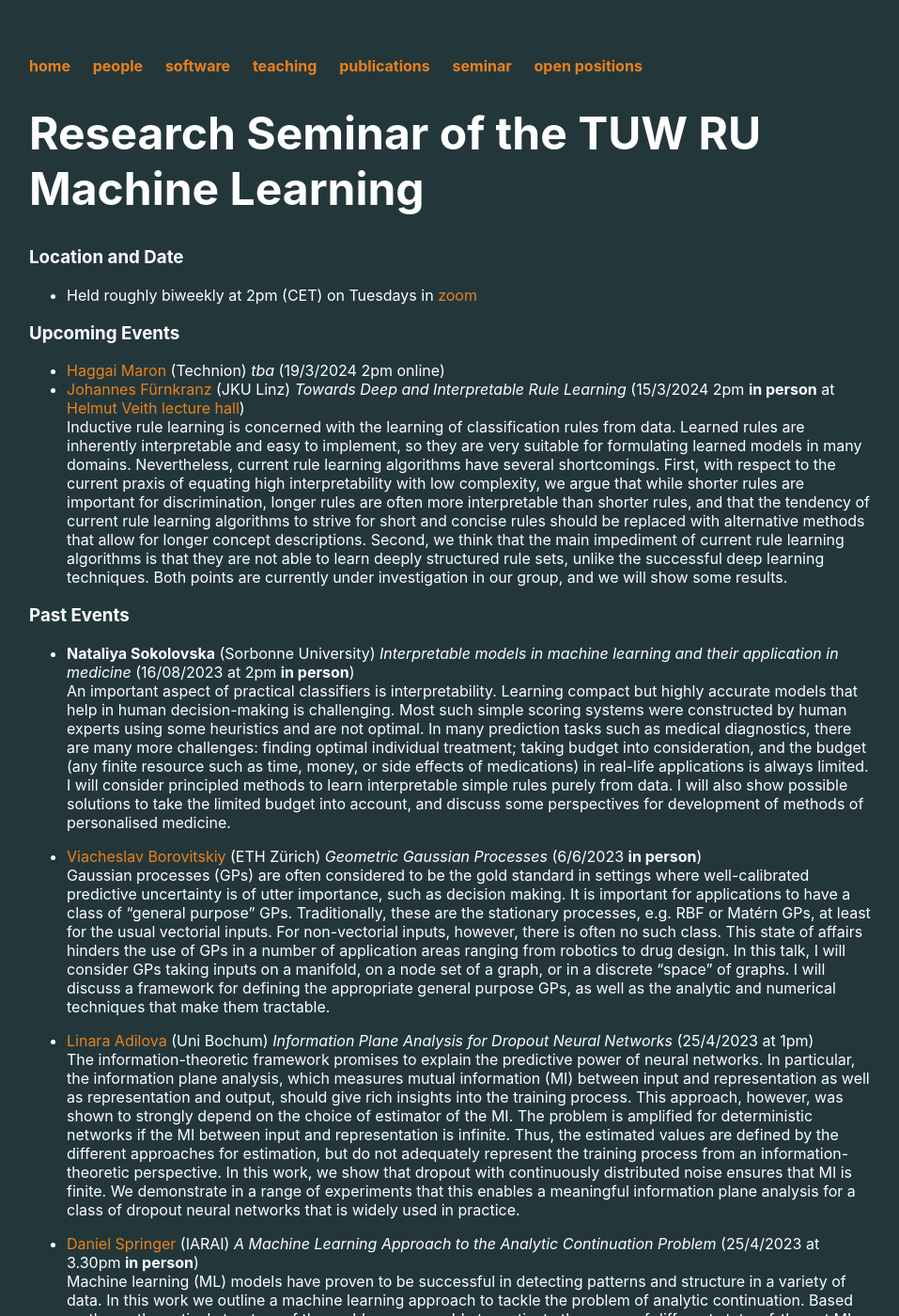
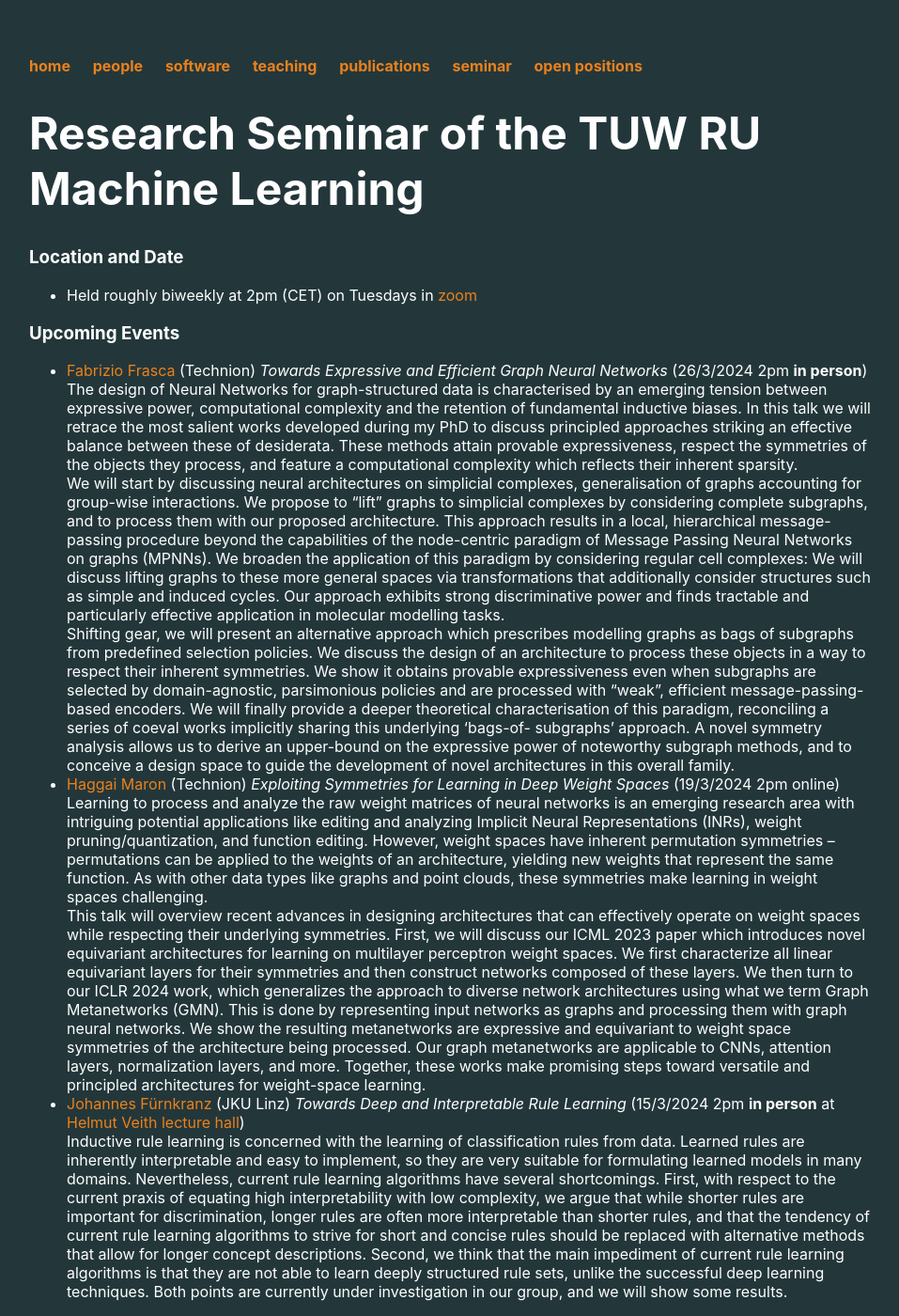
Before and after one commit to ml-tuw/ml-tuw.github.io, a Jekyll site: the page built from ruml_seminar/index.md, in a window 1280 px wide and 1400 px high. Shown: the whole window at 94% size, without its empty margins (161-1118 px from the left). Built offline with Jekyll 4.4.1, drawn with Linux system fonts in a browser that asks for light colours.

Commit message:
add fabrizios and haggais talks to ruml_seminar

```diff
--- a/ruml_seminar/index.md
+++ b/ruml_seminar/index.md
@@ -12,8 +12,17 @@ title: Research Seminar of the TUW RU Machine Learning
 - 29/6/2021 [Sebastian Mair](https://www.leuphana.de/en/institutes/iis/persons/sebastian-mair.html) (Leu­pha­na Uni­ver­sität Lüne­burg) _Computing Efficient Data Summaries_
 - 30/11/2021: [Laura Manduchi](https://mds.inf.ethz.ch/team/detail/laura-manduchi) and [Ricards Marcinkevics](https://mds.inf.ethz.ch/team/detail/ricards-marcinkevics) (both ETH Zürich) _Deep Variational Approaches for Weakly Supervised Clustering With Applications to Survival Data_
 -->
+- [Fabrizio Frasca](https://noired.github.io/) (Technion)
+_Towards Expressive and Efficient Graph Neural Networks_
+(26/3/2024 2pm **in person**)<br />
+The design of Neural Networks for graph-structured data is characterised by an emerging tension between expressive power, computational complexity and the retention of fundamental inductive biases. In this talk we will retrace the most salient works developed during my PhD to discuss principled approaches striking an effective balance between these of desiderata. These methods attain provable expressiveness, respect the symmetries of the objects they process, and feature a computational complexity which reflects their inherent sparsity.<br />
+ We will start by discussing neural architectures on simplicial complexes, generalisation of graphs accounting for group-wise interactions. We propose to “lift” graphs to simplicial complexes by considering complete subgraphs, and to process them with our proposed architecture. This approach results in a local, hierarchical message-passing procedure beyond the capabilities of the node-centric paradigm of Message Passing Neural Networks on graphs (MPNNs). We broaden the application of this paradigm by considering regular cell complexes: We will discuss lifting graphs to these more general spaces via transformations that additionally consider structures such as simple and induced cycles. Our approach exhibits strong discriminative power and finds tractable and particularly effective application in molecular modelling tasks.<br />
+ Shifting gear, we will present an alternative approach which prescribes modelling graphs as bags of subgraphs from predefined selection policies. We discuss the design of an architecture to process these objects in a way to respect their inherent symmetries. We show it obtains provable expressiveness even when subgraphs are selected by domain-agnostic, parsimonious policies and are processed with “weak”, efficient message-passing-based encoders. We will finally provide a deeper theoretical characterisation of this paradigm, reconciling a series of coeval works implicitly sharing this underlying ‘bags-of- subgraphs’ approach. A novel symmetry analysis allows us to derive an upper-bound on the expressive power of noteworthy subgraph methods, and to conceive a design space to guide the development of novel architectures in this overall family.
 - [Haggai Maron](https://haggaim.github.io/) (Technion)
-_tba_ (19/3/2024 2pm online)<br />
+_Exploiting Symmetries for Learning in Deep Weight Spaces_
+(19/3/2024 2pm online)<br />
+Learning to process and analyze the raw weight matrices of neural networks is an emerging research area with intriguing potential applications like editing and analyzing Implicit Neural Representations (INRs), weight pruning/quantization, and function editing. However, weight spaces have inherent permutation symmetries – permutations can be applied to the weights of an architecture, yielding new weights that represent the same function. As with other data types like graphs and point clouds, these symmetries make learning in weight spaces challenging.<br />
+This talk will overview recent advances in designing architectures that can effectively operate on weight spaces while respecting their underlying symmetries. First, we will discuss our ICML 2023 paper which introduces novel equivariant architectures for learning on multilayer perceptron weight spaces. We first characterize all linear equivariant layers for their symmetries and then construct networks composed of these layers. We then turn to our ICLR 2024 work, which generalizes the approach to diverse network architectures using what we term Graph Metanetworks (GMN). This is done by representing input networks as graphs and processing them with graph neural networks. We show the resulting metanetworks are expressive and equivariant to weight space symmetries of the architecture being processed. Our graph metanetworks are applicable to CNNs, attention layers, normalization layers, and more. Together, these works make promising steps toward versatile and principled architectures for weight-space learning.
 - [Johannes Fürnkranz](https://www.jku.at/en/institute-for-application-oriented-knowledge-processing/about-us/team/johannes-fuernkranz/) (JKU Linz)
 _Towards Deep and Interpretable Rule Learning_
 (15/3/2024 2pm **in person** at [Helmut Veith lecture hall](https://raumkatalog.tiss.tuwien.ac.at/room/28544))<br />
```
